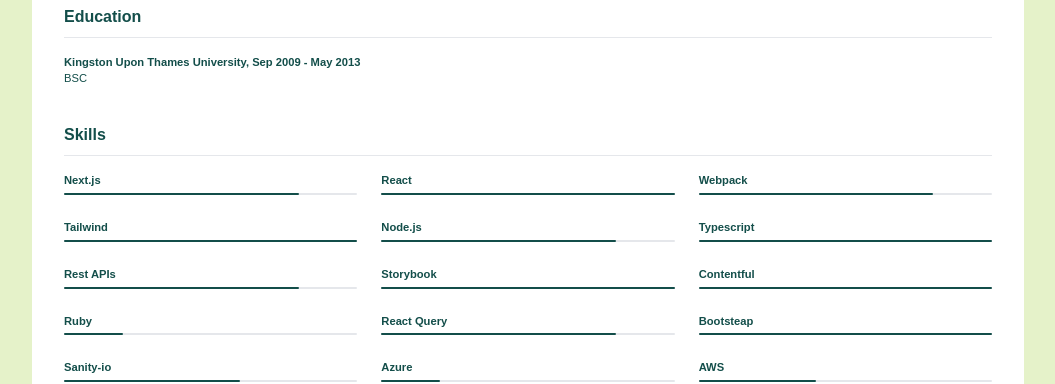
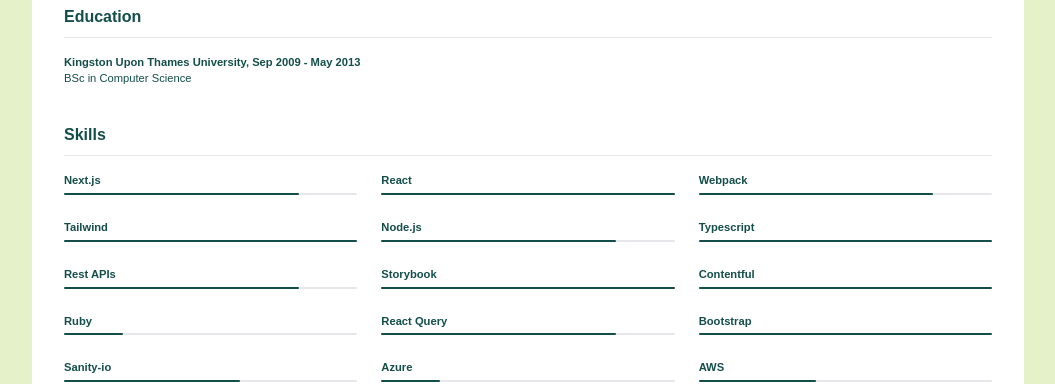
Before and after one commit to huggie1984/portfolio, a Next.js app: page /resume in a window 1280 px wide. Shown: the part 915-1299 px from the top of the page, without its empty margins (112-1167 px from the left). Built offline with nearby package versions, Linux system fonts and the light colour scheme.

Commit message:
resume enhancments

```diff
--- a/app/resume/page.tsx
+++ b/app/resume/page.tsx
@@ -259,7 +259,7 @@
               <h3 className="font-semibold">
                 Kingston Upon Thames University, Sep 2009 - May 2013
               </h3>
-              <p>BSC</p>
+              <p>BSc in Computer Science</p>
             </section>
 
             <div className="h-1 html2pdf__page-break"></div>
@@ -277,7 +277,7 @@
               <Skill label="Contentful" value={6} />
               <Skill label="Ruby" value={2} />
               <Skill label="React Query" value={5} />
-              <Skill label="Bootsteap" value={6} />
+              <Skill label="Bootstrap" value={6} />
               <Skill label="Sanity-io" value={4} />
               <Skill label="Azure" value={2} />
               <Skill label="AWS" value={3} />
```
